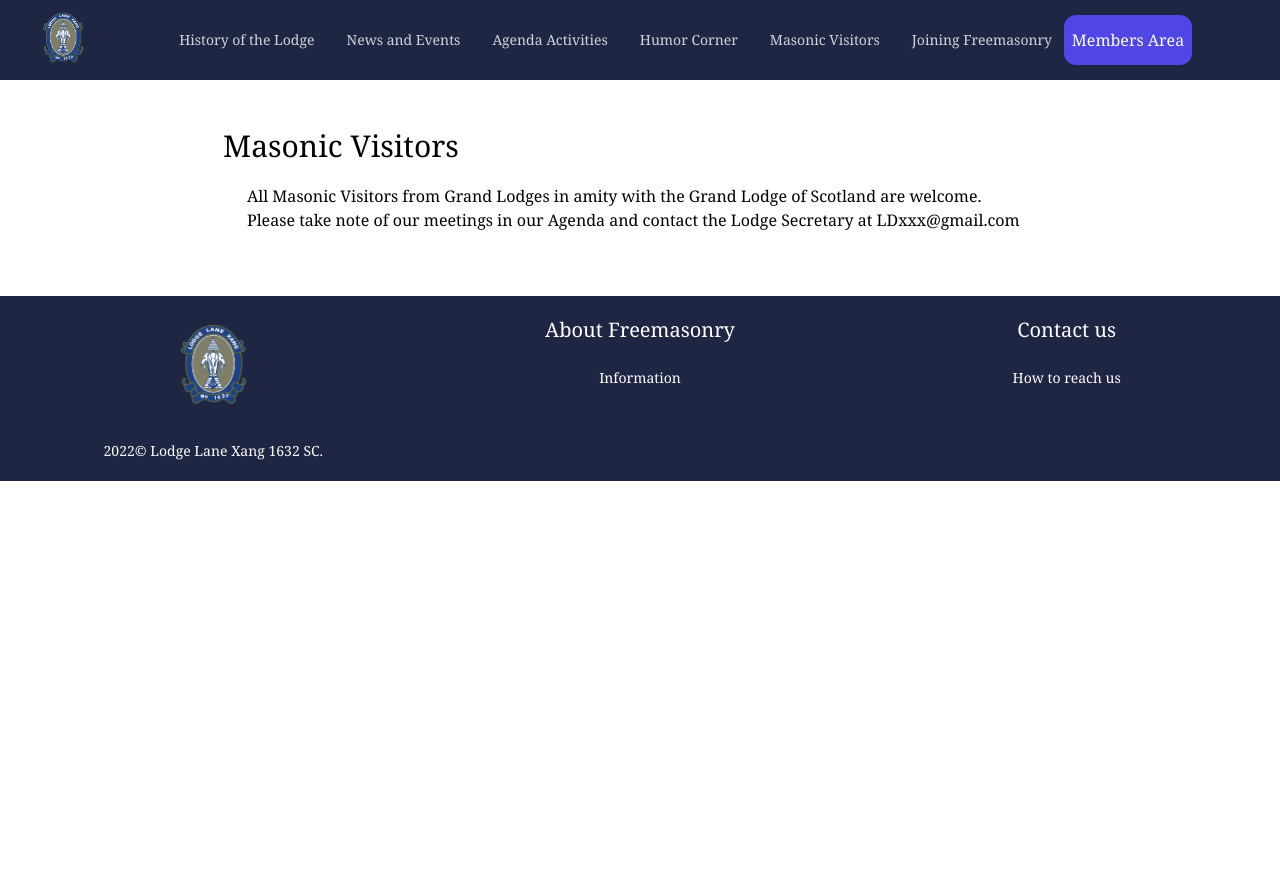
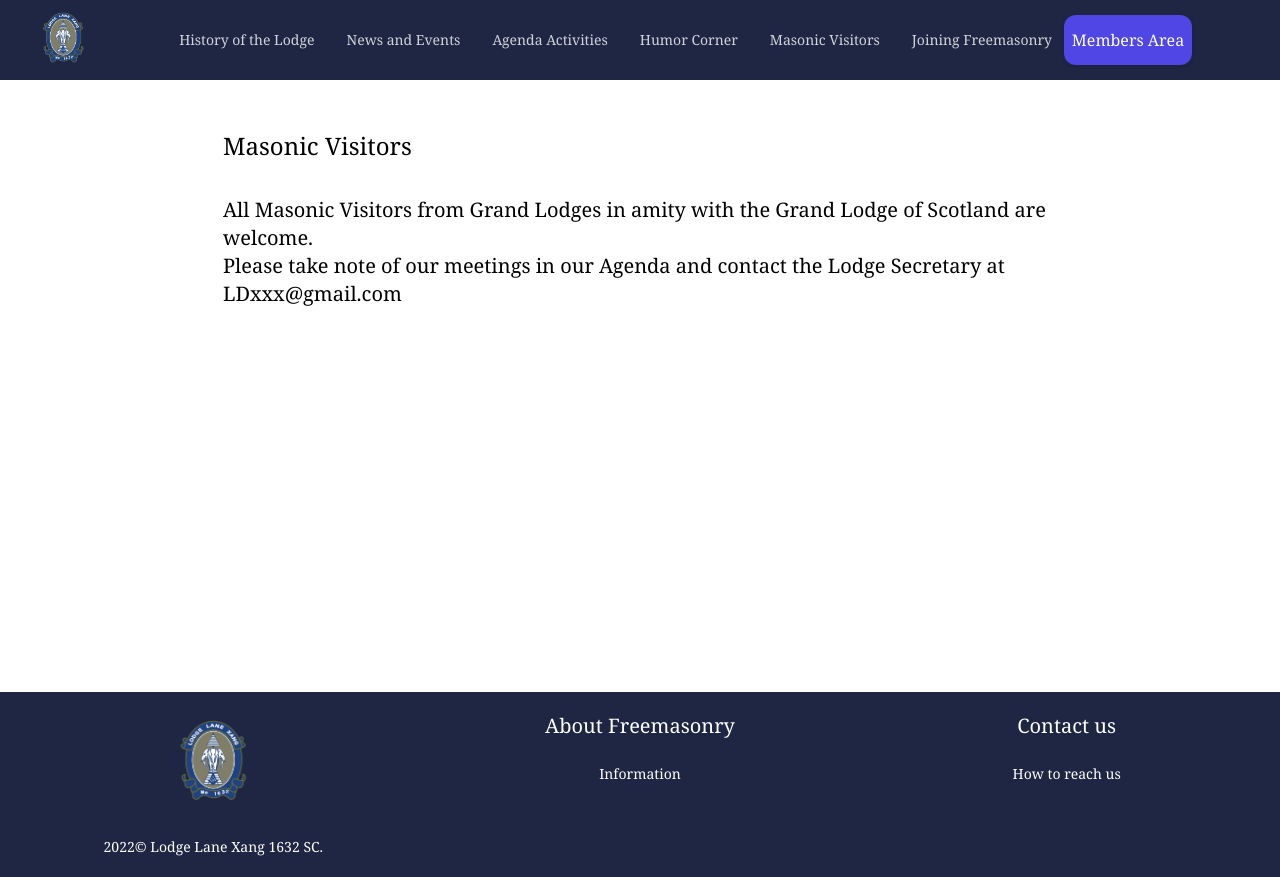
Before and after one commit to sutepjantawee/test_llx, a Next.js app: page /Masonic in a window 1280 px wide. Before the commit the page ends 800 px from the top, so only its background shows below. Built offline with nearby package versions, Linux system fonts and the light colour scheme.

Commit message:
Edit Homepage

```diff
--- a/pages/Masonic.js
+++ b/pages/Masonic.js
@@ -1,19 +1,19 @@
 import Footer from "./component/footer";
-import Image from "next/image";
 import Navbar from "./component/navbar";
 export default function Masonic() {
   return (
     <div className="font-serif">
       <Navbar />
-      <div className="pt-32  xl:mx-[223px] md:mx-[100px] sm:mx-[70px] fold:mx-[20px] mx-[10px] pb-16">
-        <p className="text-3xl">Masonic Visitors</p>
 
-        <p className=" ml-6 pt-5">
-        All Masonic Visitors from Grand Lodges in amity with the Grand Lodge of Scotland are welcome.
-<br/>
-Please take note of our meetings in our Agenda and contact the Lodge Secretary at LDxxx@gmail.com
-        </p>
-
+      <div className="pt-32 grid mx-[30px] xl:mx-[223px] md:mx-[120px] sm:mx-[70px] ">
+        <p className="text-3xl text-[24px] text-left ">Masonic Visitors</p>
+        <div className="text-xl pt-8 pb-96 text-[16px] ">
+          All Masonic Visitors from Grand Lodges in amity with the Grand Lodge
+          of Scotland are welcome.
+          <br />
+          Please take note of our meetings in our Agenda and contact the Lodge
+          Secretary at LDxxx@gmail.com
+        </div>
       </div>
 
       <Footer />
--- a/pages/home.js
+++ b/pages/home.js
@@ -60,7 +60,22 @@ export default function Home() {
           Welcome to Lodge Lane Xang 1632 SC
         </div>
       </div>
-
+      <div className="xl:h-[350px] md:h-[400px] sm:h-[440px] fold:h-[550px] h-[620px] w-full bg-white text-center px-2">
+        <div className="text-2xl pt-[73px] text-[24px]">
+          What is Freemasonry?
+        </div>
+        <div className="text-xl pt-[37px] text-[#3A3A3A] text-[20px]">
+          Freemasonry is “a fraternity of brothers who share one common goal:{" "}
+          <br />
+          to help each other become better men,” according to the websites of
+          several Freemason lodges. <br />
+          The Freemasons “strengthen and improve our character by learning and
+          practicing basic virtues of fraternal love, <br />
+          charity, and truth. Our principles extend far beyond our interactions
+          with each other, and we strive to <br />
+          apply them to our daily lives.”
+        </div>
+      </div>
 
 
     </div>
```
